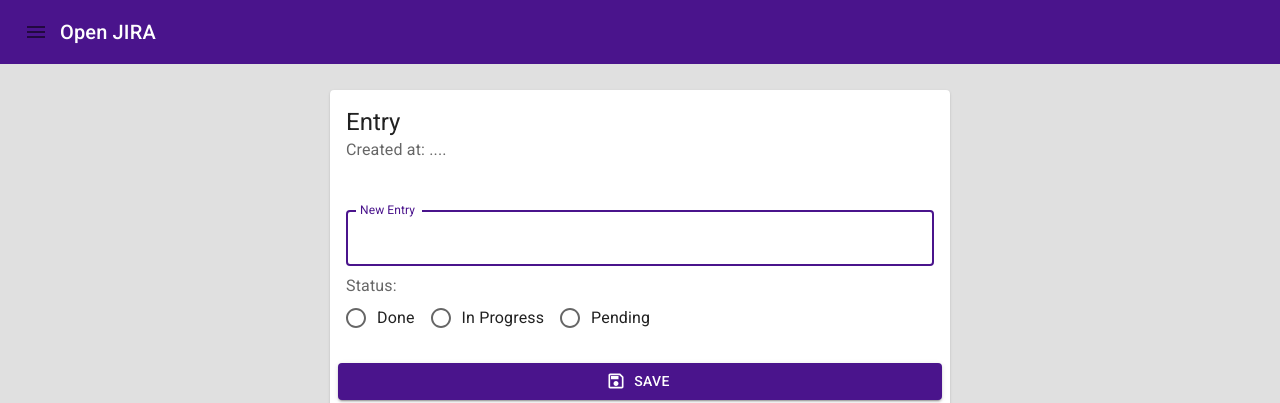
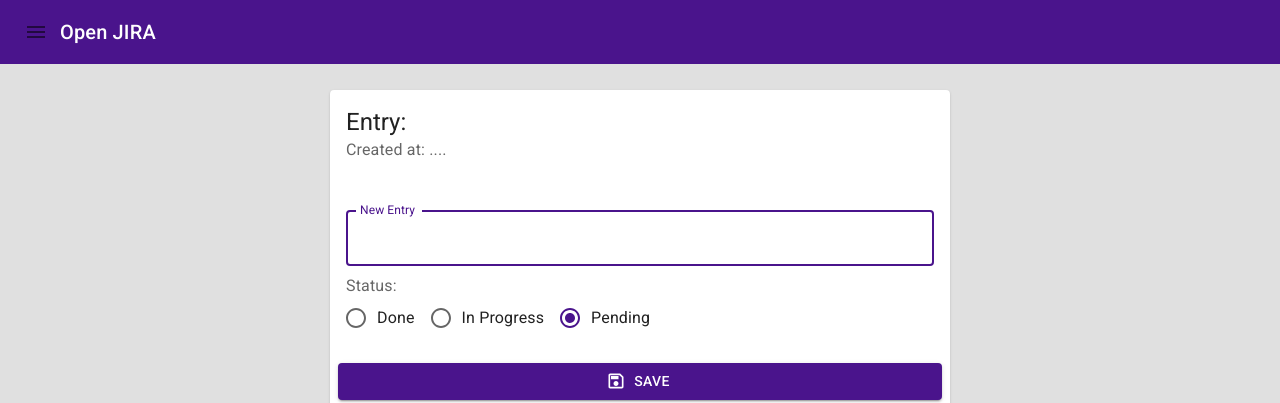
Before and after one commit to Alejoboga20/next-open-jira, a Next.js app: page /entries/1 in a window 1280 px wide. Shown: the top 403 px of the page. Built offline with nearby package versions, Linux system fonts and the light colour scheme; no server answers; the database is empty.

Commit message:
Handling form

```diff
--- a/pages/entries/[id].tsx
+++ b/pages/entries/[id].tsx
@@ -1,3 +1,4 @@
+import { ChangeEvent, useState } from 'react';
 import { DeleteOutlined, SaveOutlined } from '@mui/icons-material';
 import {
 	Button,
@@ -15,32 +16,51 @@
 	RadioGroup,
 	TextField,
 } from '@mui/material';
+
 import { Layout } from '../../components/layouts';
 import { Status } from '../../interfaces';
 
 const validStatus: Status[] = ['Done', 'In Progress', 'Pending'];
 
 const EntryPage = () => {
+	const [inputValue, setInputValue] = useState('');
+	const [status, setStatus] = useState<Status>('Pending');
+	const [touched, setTouched] = useState(false);
+
+	const onInputValueChanged = (event: ChangeEvent<HTMLInputElement>) => {
+		setInputValue(event.target.value);
+	};
+
+	const onStatusChanged = (event: ChangeEvent<HTMLInputElement>) => {
+		setStatus(event.target.value as Status);
+	};
+
+	const onSave = () => {
+		console.log({ inputValue, status });
+	};
+
 	return (
 		<Layout title='...'>
 			<Grid container justifyContent='center' sx={{ marginTop: 2 }}>
 				<Grid item xs={12} sm={8} md={6}>
 					<Card>
-						<CardHeader title='Entry' subheader={`Created at: ....`} />
+						<CardHeader title={`Entry: ${inputValue}`} subheader={`Created at: ....`} />
 
 						<CardContent>
 							<TextField
 								sx={{ marginTop: 2, marginBottom: 1 }}
+								label='New Entry'
+								value={inputValue}
+								onChange={onInputValueChanged}
+								placeholder='New Entry'
 								fullWidth
-								placeholder='New Entry'
 								autoFocus
 								multiline
-								label='New Entry'
 							/>
 
 							<FormControl>
 								<FormLabel>Status: </FormLabel>
-								<RadioGroup row>
+								<RadioGroup row value={status} onChange={onStatusChanged}>
 									{validStatus.map((option) => (
 										<FormControlLabel
 											key={option}
@@ -54,7 +74,7 @@
 						</CardContent>
 
 						<CardActions>
-							<Button startIcon={<SaveOutlined />} variant='contained' fullWidth>
+							<Button startIcon={<SaveOutlined />} variant='contained' onClick={onSave} fullWidth>
 								Save
 							</Button>
 						</CardActions>
```
